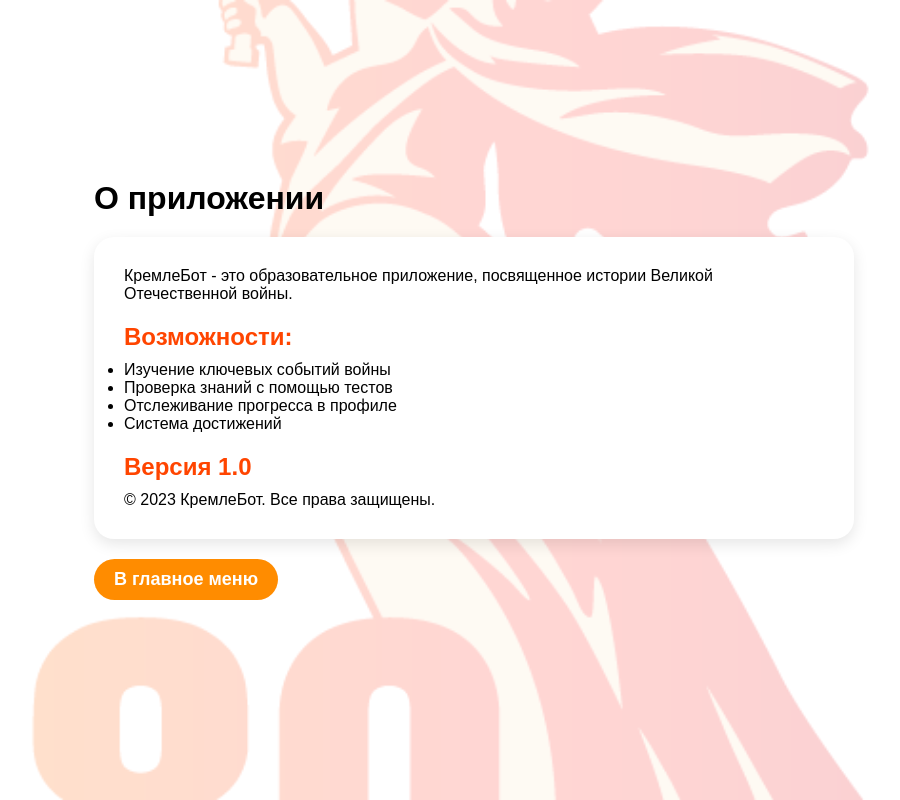
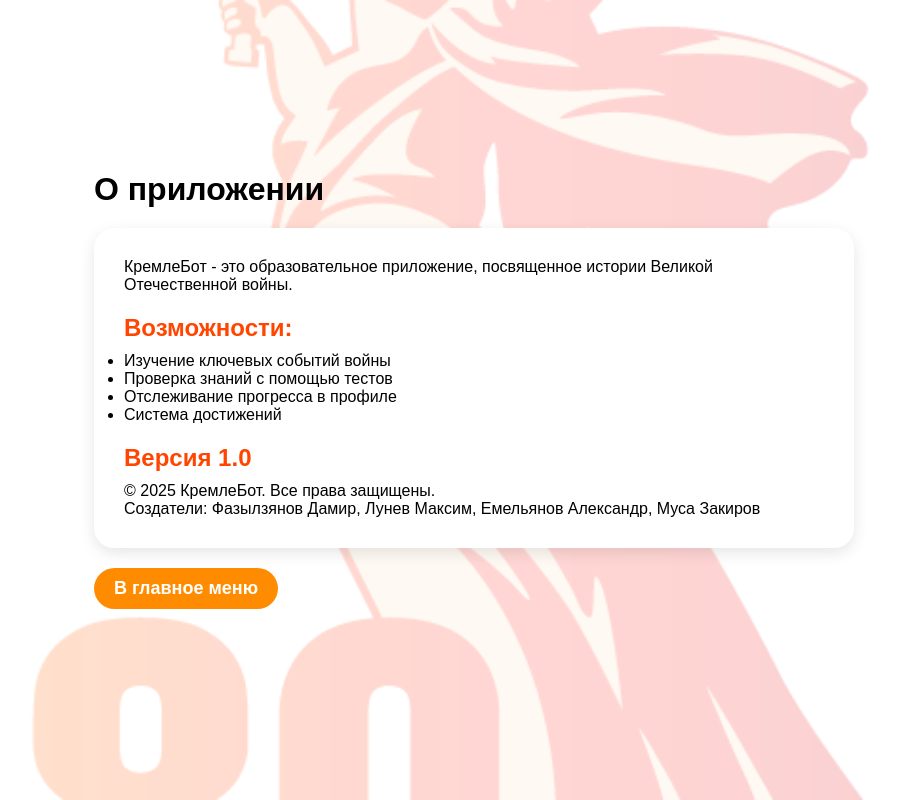
Before and after one commit to darkJsss/KremleBot, a Flask app: page /about in a window 1280 px wide. Shown: the whole page, without its empty margins (166-1066 px from the left). Run offline with Flask 3, Linux system fonts and the light colour scheme.

Commit message:
version 1

```diff
--- a/templates/about.html
+++ b/templates/about.html
@@ -16,7 +16,8 @@
         </ul>
 
         <h2>Версия 1.0</h2>
-        <p>© 2023 КремлеБот. Все права защищены.</p>
+        <p>© 2025 КремлеБот. Все права защищены.</p>
+        <p>Создатели: Фазылзянов Дамир, Лунев Максим, Емельянов Александр, Муса Закиров</p>
     </div>
 
     <a href="{{ url_for('index') }}" class="back-button">В главное меню</a>
```
